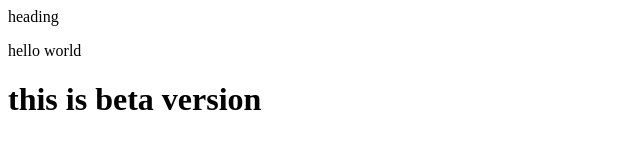
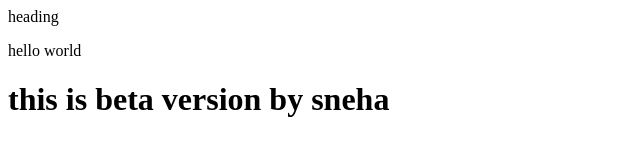
Before and after one commit to Sneha-Gup/ecommerce, a plain HTML site: page index.html in a window 1280 px wide. Shown: the whole page, without its empty margins (0-640 px from the left). Drawn offline with Linux system fonts and the light colour scheme.

Commit message:
added a author name

```diff
--- a/index.html
+++ b/index.html
@@ -1,5 +1,5 @@
 <html>
 <head>heading</head>
 <body><p>hello world</p>
-<h1>this is beta version</h1></body>
+<h1>this is beta version by sneha</h1></body>
 </html>
```
